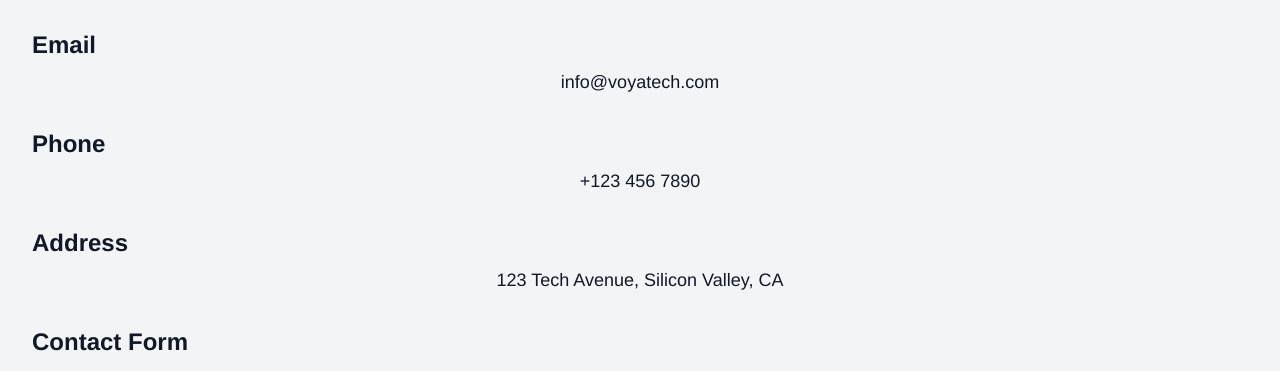
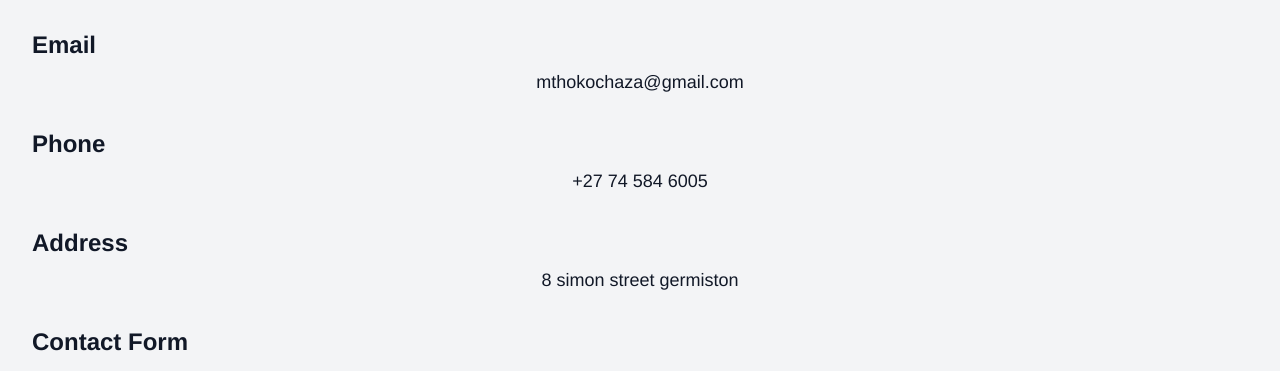
Before and after one commit to Mtho-kozisi/VoyageWebsite, a plain HTML site: page contact.html in a window 1280 px wide. Shown: the part 391-762 px from the top of the page. Drawn offline with nearby package versions, Linux system fonts and the light colour scheme.

Commit message:
Add files via upload

```diff
--- a/contact.html
+++ b/contact.html
@@ -35,13 +35,13 @@
         <p class="mt-4 text-lg">We'd love to hear from you! Reach out to us through any of the following methods:</p>
 
         <h3 class="text-2xl font-bold mt-8">Email</h3>
-        <p class="mt-2">info@voyatech.com</p>
+        <p class="mt-2">mthokochaza@gmail.com</p>
 
         <h3 class="text-2xl font-bold mt-8">Phone</h3>
-        <p class="mt-2">+123 456 7890</p>
+        <p class="mt-2">+27 74 584 6005</p>
 
         <h3 class="text-2xl font-bold mt-8">Address</h3>
-        <p class="mt-2">123 Tech Avenue, Silicon Valley, CA</p>
+        <p class="mt-2">8 simon street germiston</p>
 
         <h3 class="text-2xl font-bold mt-8">Contact Form</h3>
         <form action="#" method="POST" class="mt-4">
```
